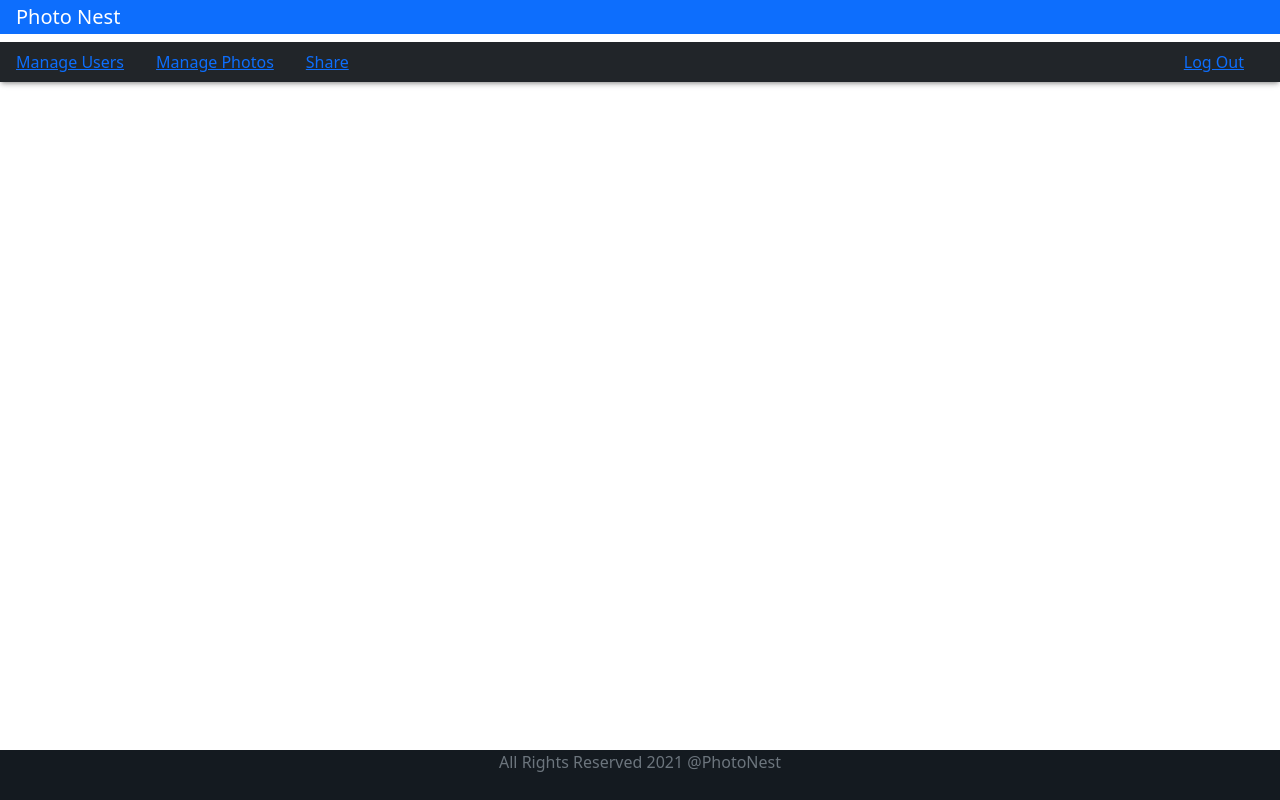
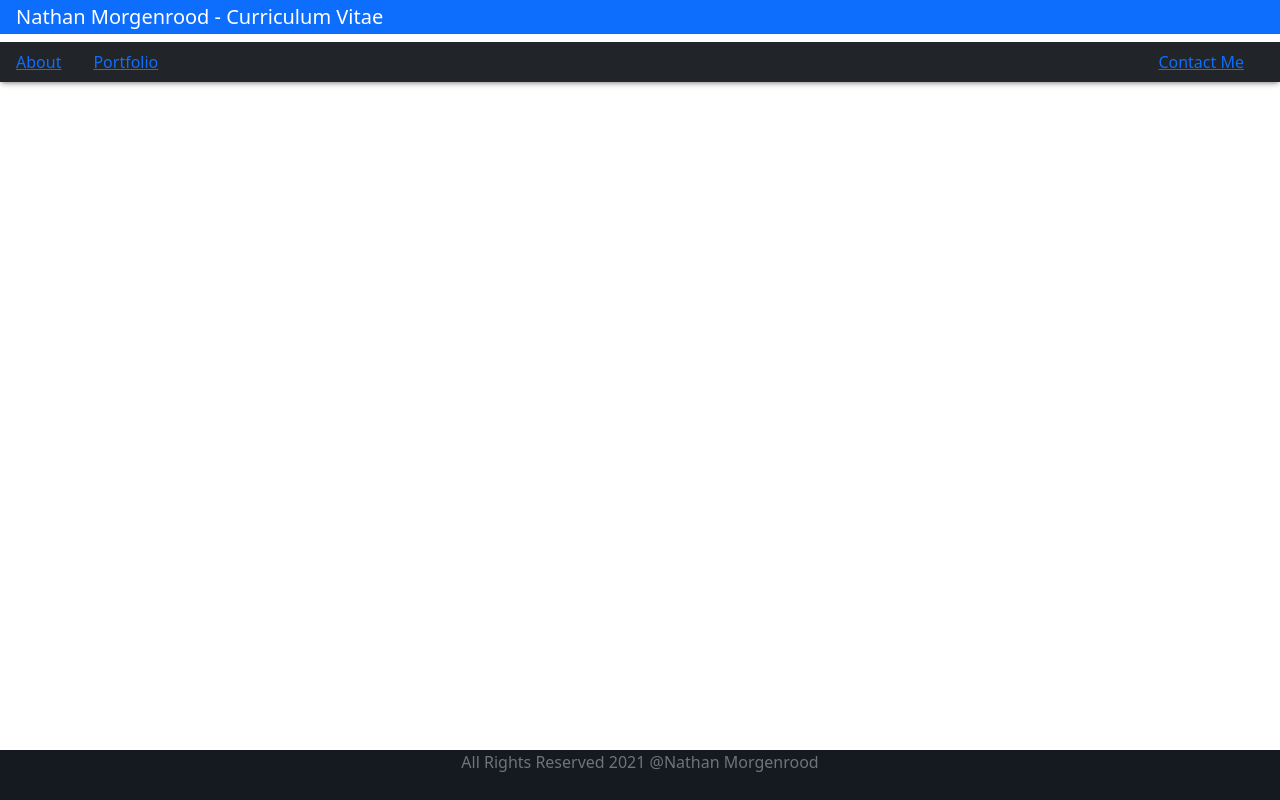
Before and after one commit to ApexPredator7377/Personal_CV, a React (Create React App) app in the folder frontend/: page /Portfolio in a window 1280 px wide. Built offline with nearby package versions, Linux system fonts and the light colour scheme.

Commit message:
Added loading bar, getting "about" page ready.

```diff
--- a/frontend/public/index.html
+++ b/frontend/public/index.html
@@ -28,7 +28,53 @@
   </head>
   <body>
     <noscript>You need to enable JavaScript to run this app.</noscript>
-    <div id="root"></div>
+    <div id="root">
+      <div class="loader-wrapper">
+        <div class="loader"></div>
+
+        <head>
+          <style>
+            body {
+              margin: 0;
+              padding: 0;
+              height: 100%;
+            }
+
+            .loader-wrapper {
+              width: 100%;
+              height: 100%;
+              position: fixed;
+              top: 0;
+              left: 0;
+              background-color: #0b0b0b;
+              display: grid;
+              place-items: center;
+            }
+
+            .loader {
+              border: 16px solid #e3e3e3;
+              border-top: 16px solid #3498db;
+              border-radius: 50%;
+              width: 140px;
+              height: 140px;
+              animation: spin 1s linear infinite;
+            }
+
+            @keyframes spin {
+              0% {
+                transform: rotate(0deg);
+              }
+
+              100% {
+                transform: rotate(360deg);
+              }
+            }
+          </style>
+        </head>
+      </div>
+
+
+    </div>
     <!--
       This HTML file is a template.
       If you open it directly in the browser, you will see an empty page.
--- a/frontend/src/components/FooterComp.jsx
+++ b/frontend/src/components/FooterComp.jsx
@@ -12,7 +12,7 @@ export default class FooterComp extends Component {
       <Paper elevation={3}>
         <div>
           <footer className="footer">
-            <span className="text-muted"> All Rights Reserved 2021 @PhotoNest</span>
+            <span className="text-muted"> All Rights Reserved 2021 @Nathan Morgenrood</span>
           </footer>
         </div>
       </Paper>
--- a/frontend/src/components/HeaderComp.jsx
+++ b/frontend/src/components/HeaderComp.jsx
@@ -14,7 +14,7 @@ export default class HeaderComp extends Component {
       <Paper elevation={3}>
         <header margin={20}>
           <nav className=" navbar-expand-md navbar-dark bg-primary navbar-right px-3 ">
-            <h1 className="navbar-brand">Photo Nest</h1>
+            <h1 className="navbar-brand">Nathan Morgenrood - Curriculum Vitae</h1>
           </nav>
 
           <Navbar
@@ -23,16 +23,13 @@ export default class HeaderComp extends Component {
             variant="dark"
           >
             <Nav className="navbar-right px-3">
-              <Link to="/users"> Manage Users</Link>
+              <Link to="/"> About</Link>
             </Nav>
             <Nav className="navbar-right px-3">
-              <Link to="/photos"> Manage Photos</Link>
-            </Nav>
-            <Nav className="nav-item navbar-right px-3">
-              <Link to="/share"> Share</Link>
+              <Link to="/Portfolio"> Portfolio</Link>
             </Nav>
             <Nav className="navbar-right px-3 ms-auto ">
-              <Link to="/login"> Log Out</Link>
+              <Link to="/Contact_Me"> Contact Me</Link>
             </Nav>
           </Navbar>
         </header>
```
